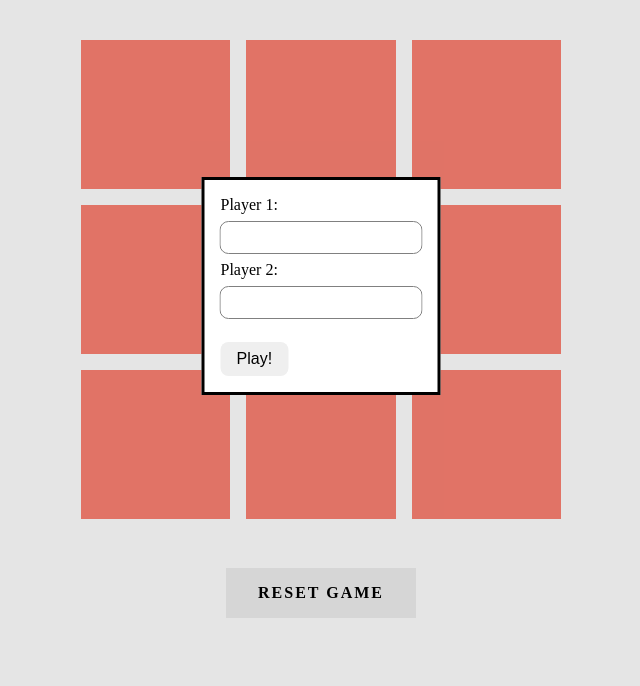
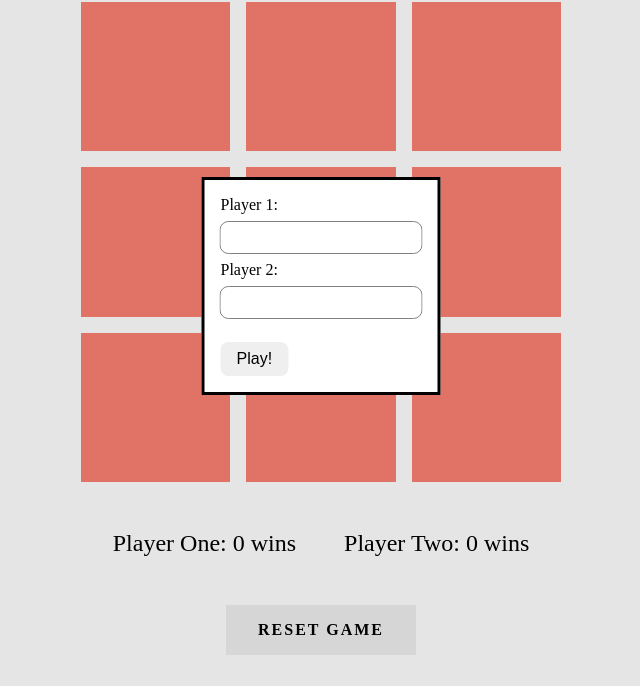
Before and after one commit to Sengsith/tic-tac-toe, a plain HTML site: page index.html in a window 1280 px wide. Shown: the part 114-800 px from the top of the page, without its empty margins (319-959 px from the left). Drawn offline with Linux system fonts and the light colour scheme.

Commit message:
update index.html style.css script.js
added counter on bottom for wins(no function yet)

```diff
--- a/index.html
+++ b/index.html
@@ -19,6 +19,10 @@
     </dialog>
     <div class="turn"></div>
     <div class="container"></div>
+    <div class="player-wins-container">
+      <div class="player-one-wins"></div>
+      <div class="player-two-wins"></div>
+    </div>
     <button class="reset">RESET GAME</button>
   </body>
 </html>
--- a/script.js
+++ b/script.js
@@ -52,10 +52,12 @@ const gameController = (() => {
     {
       name: "Player One",
       token: "x",
+      wins: 0,
     },
     {
       name: "Player Two",
       token: "o",
+      wins: 0,
     },
   ];
 
@@ -74,6 +76,14 @@ const gameController = (() => {
   const setPlayerNames = (nameOne, nameTwo) => {
     players[0].name = nameOne;
     players[1].name = nameTwo;
+  };
+
+  const getPlayerWins = () => {
+    return { playerOne: players[0].wins, playerTwo: players[1].wins };
+  };
+
+  const getPlayerNames = () => {
+    return { playerOne: players[0].name, playerTwo: players[1].name };
   };
 
   const incrementTurnCount = () => turnCount++;
@@ -175,6 +185,8 @@ const gameController = (() => {
     checkForTie,
     resetGame,
     setPlayerNames,
+    getPlayerWins,
+    getPlayerNames,
   };
 })();
 
@@ -186,6 +198,8 @@ const screenController = (() => {
   const resetBtn = document.querySelector(".reset");
   const modal = document.querySelector("[data-modal]");
   const modalPlayBtn = document.querySelector(".play");
+  const playerOneWinsText = document.querySelector(".player-one-wins");
+  const playerTwoWinsText = document.querySelector(".player-two-wins");
 
   const askPlayerNames = () => {
     modal.showModal();
@@ -199,6 +213,7 @@ const screenController = (() => {
 
     game.setPlayerNames(playerOne, playerTwo);
     updateActivePlayerText();
+    updatePlayerWinsText();
 
     modal.close();
   });
@@ -256,9 +271,17 @@ const screenController = (() => {
     }
   };
 
+  const updatePlayerWinsText = () => {
+    const playerNames = game.getPlayerNames();
+    const playerWins = game.getPlayerWins();
+    playerOneWinsText.textContent = `${playerNames.playerOne}: ${playerWins.playerOne} wins`;
+    playerTwoWinsText.textContent = `${playerNames.playerTwo}: ${playerWins.playerTwo} wins`;
+  };
+
   askPlayerNames();
   updateActivePlayerText();
   updateTilesScreen();
+  updatePlayerWinsText();
 
   // Tile click event
   container.addEventListener("click", (e) => {
--- a/style.css
+++ b/style.css
@@ -88,8 +88,10 @@ button:hover {
   opacity: 0.2;
 }
 
-.test {
-  outline: 1px solid green;
+.player-wins-container {
+  display: flex;
+  gap: 3rem;
+  font-size: 1.5rem;
 }
 
 .reset {
```
